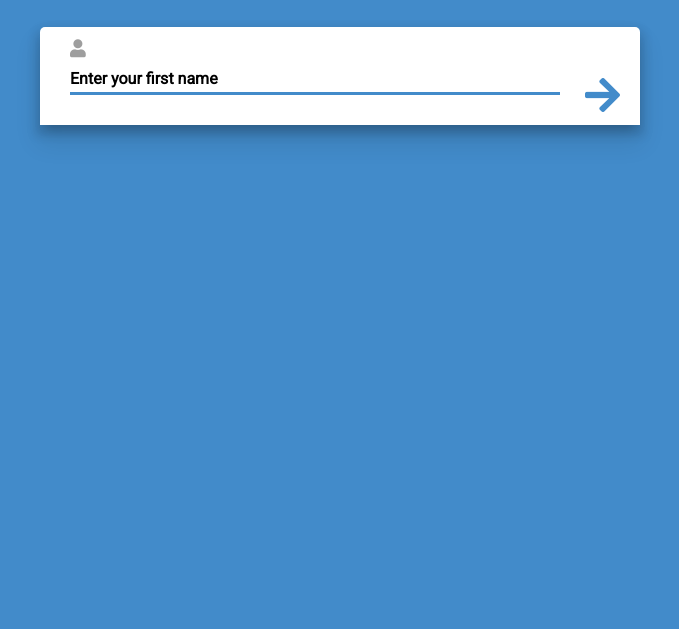
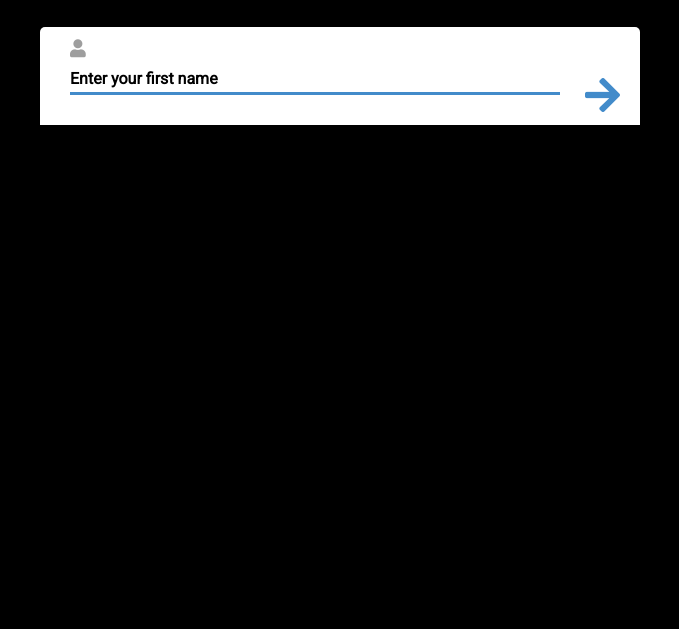
Before and after one commit to Brams13/fancyform, a website: page index.html in a window 1280 px wide. Shown: the part 171-800 px from the top of the page, without its empty margins (300-979 px from the left). Drawn offline with Linux system fonts and the light colour scheme.

Commit message:
Changed background from #428bca to #000

```diff
--- a/css/main.css
+++ b/css/main.css
@@ -1,6 +1,6 @@
 @import url("https://fonts.googleapis.com/css?family=Pacifico|Roboto");
 body {
-  background: #428bca;
+  background: #000;
   font-family: 'Roboto', sans-serif;
   margin: 0; }
 
```
